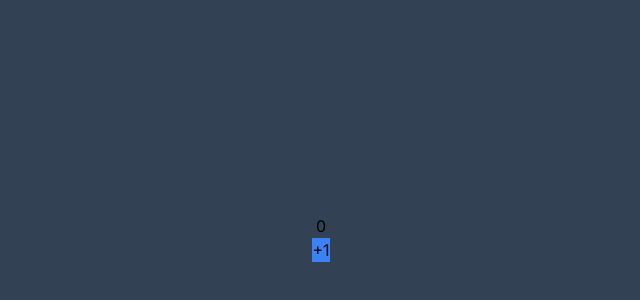
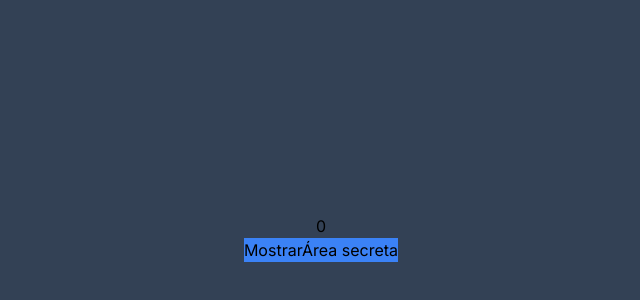
Before and after one commit to vanderleipinto/react-restart, a Next.js app: page / in a window 1280 px wide. Shown: the part 162-462 px from the top of the page, without its empty margins (319-959 px from the left). Built offline with nearby package versions, Linux system fonts and the light colour scheme.

Commit message:
feat: Usando states para auxiliar UI

```diff
--- a/src/app/page.tsx
+++ b/src/app/page.tsx
@@ -1,20 +1,24 @@
 "use client";
 
-import { CustomButtom } from "@/components/CustomButtom";
 import { useState } from "react";
 
 export default function Page() {
 
   const [count, setCount] = useState(0);
+  const [show, setShow] = useState(false)
+
 
   const handeClickButton = () => {
-    setCount(count +1);
+     setShow(!show)
   }
 
   return (
     <div className="w-screen h-screen  bg-slate-700 flex flex-col justify-center items-center">
       <p>{count}</p>
-      <button onClick={handeClickButton} className="bg-blue-500">+1</button>
+      <button onClick={handeClickButton} className="bg-blue-500">{show ? 'Ocultar' : 'Mostrar'}Área secreta</button>
+      {show &&
+      <div className="w p-3 bg-blue-300 rounded-md mt-3">Área secreta</div>
+      }
     </div>
   );
 }
```
